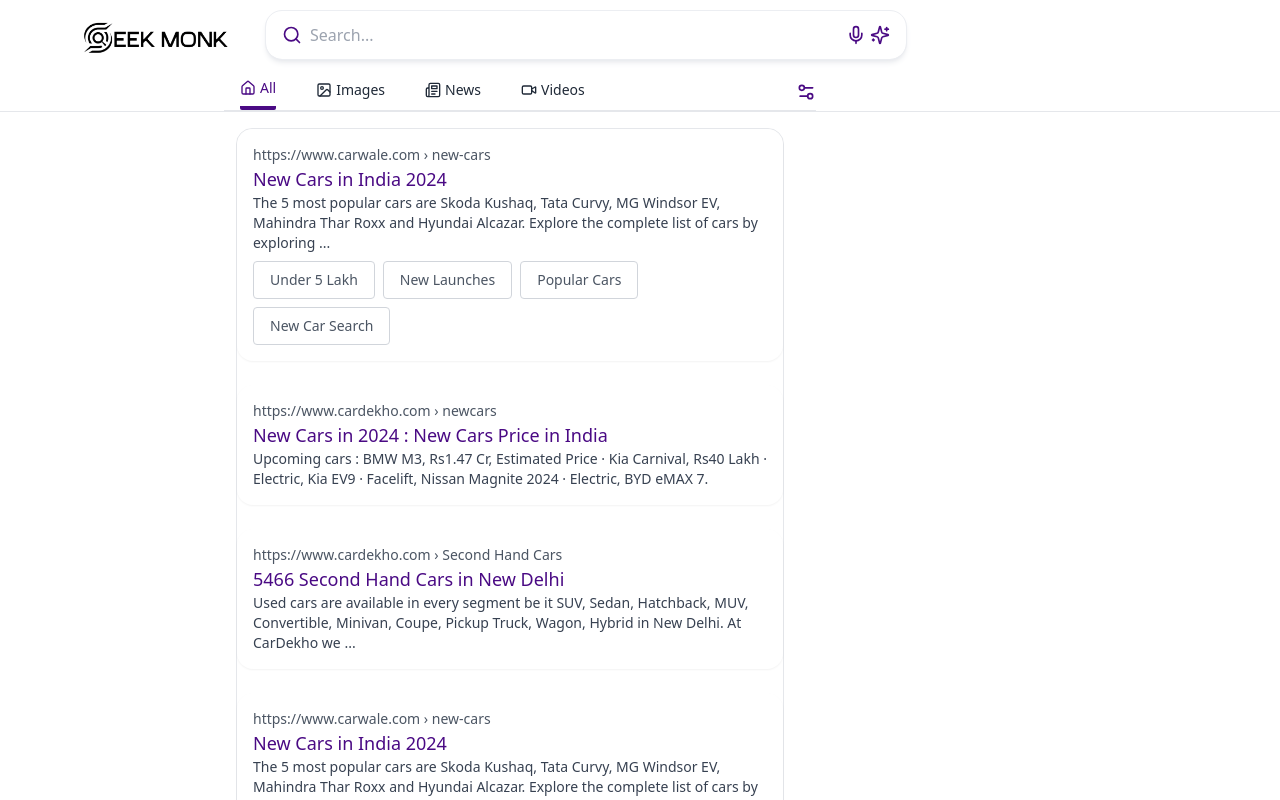
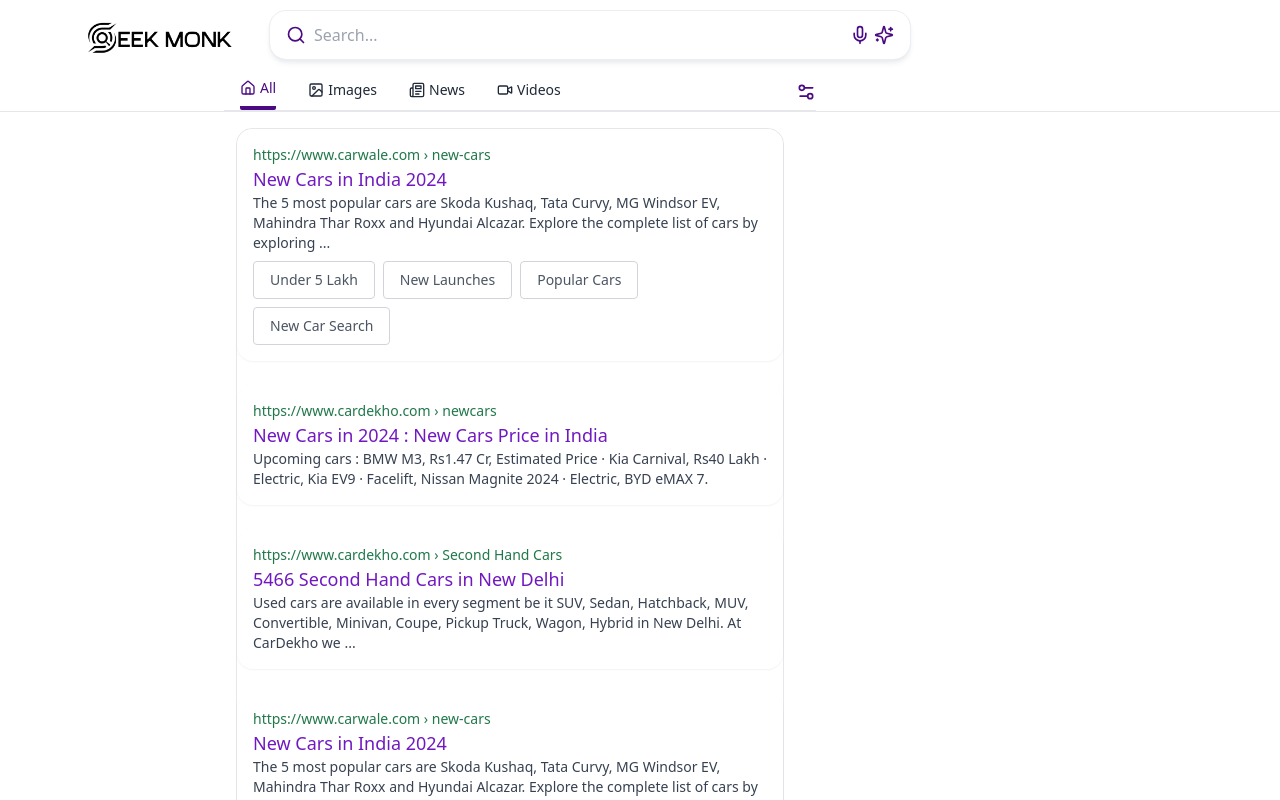
Before and after one commit to tosgitsystem/search-engine, a Next.js app: page /search/1 in a window 1280 px wide. Shown: the top 800 px of the page. Built offline with nearby package versions, Linux system fonts and the light colour scheme.

Commit message:
update: color code, gap between navlinks and repositioning of the setting icon.

```diff
--- a/src/components/searching/Header.tsx
+++ b/src/components/searching/Header.tsx
@@ -45,7 +45,7 @@ export const Header: React.FC = () => {
 
         {/* Logo and Search Bar Container */}
         <div className="flex flex-col md:flex-row items-center space-x-2 gap-y-3 md:space-x-4 w-full md:w-auto">
-          <div className="px-5 pl-4 mt-8 md:mt-4 mb-3 w-full flex flex-row-reverse justify-between items-center">
+          <div className="px-5 mt-8 md:mt-4 mb-3 w-full flex flex-row-reverse justify-between items-center">
             <div className="md:hidden">
               <Settings className="h-5 w-5 " />
             </div>
--- a/src/components/searching/Nav.tsx
+++ b/src/components/searching/Nav.tsx
@@ -16,7 +16,7 @@ const tabs = [
 export const Nav: React.FC<NavProps> = ({ setActiveTab, activeTab }) => {
   return (
     <nav className=''>
-      <div className="relative container  mx-auto  flex overflow-x-auto gap-x-2 scroll-smooth whitespace-nowrap z-10 text-gray-300 border-b">
+      <div className="relative container  mx-auto  flex overflow-x-auto  scroll-smooth whitespace-nowrap z-10 text-gray-300 border-b">
 
 
         {tabs.map((item) => (
@@ -38,7 +38,7 @@ export const Nav: React.FC<NavProps> = ({ setActiveTab, activeTab }) => {
 
           </div>
         ))}
-        <Settings2 className=' absolute right-0 top-1 h-5 w-5' color='#4A0A84'/>
+        <Settings2 className=' absolute md:right-0 right-5 top-1 h-5 w-5' color='#4A0A84'/>
       </div>
     </nav>
   );
--- a/src/components/searching/main/All/Results.tsx
+++ b/src/components/searching/main/All/Results.tsx
@@ -18,8 +18,8 @@ export const Results: React.FC<MainProps> = ({ searchResults }) => {
       <div className="space-y-6">
         {searchResults.map((result, index) => (
           <div key={index} className="max-w-full md:max-w-2xl bg-white p-4  rounded-2xl shadow-sm">
-            <div className="text-sm text-gray-600">{result.url}</div>
-            <h2 className="text-lg text-[#4A0A84] font-[1400]">{result.title}</h2>
+            <div className="text-sm text-[#21784A]">{result.url}</div>
+            <h2 className="text-lg text-[#7119C0] font-[1400]">{result.title}</h2>
             <p className="text-sm text-gray-700">{result.description}</p>
             {result.tags && (
               <div className="flex flex-wrap gap-2 mt-2">
```
Also changed, not shown: 1 other file (tests, documents, lock files or other folders).
